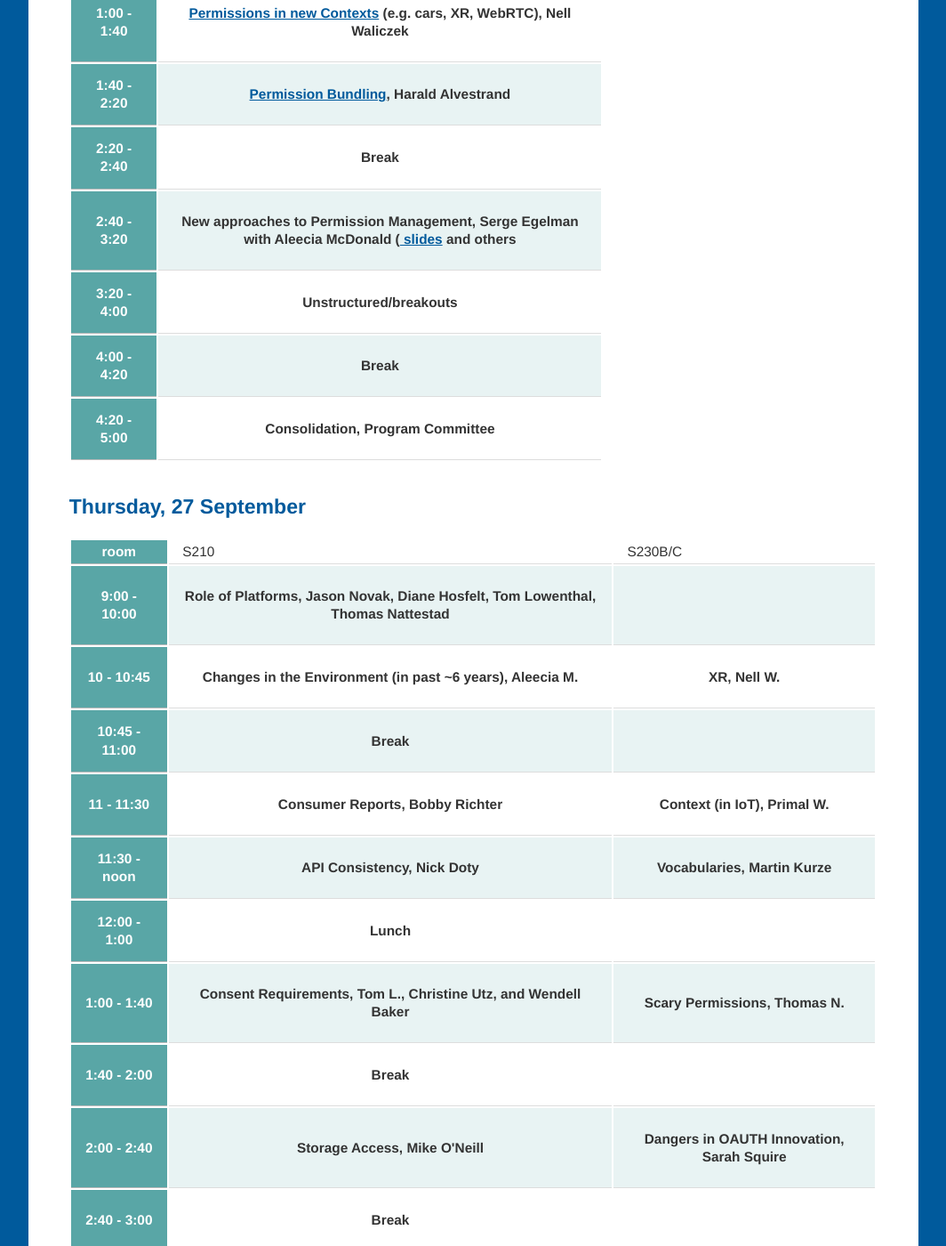
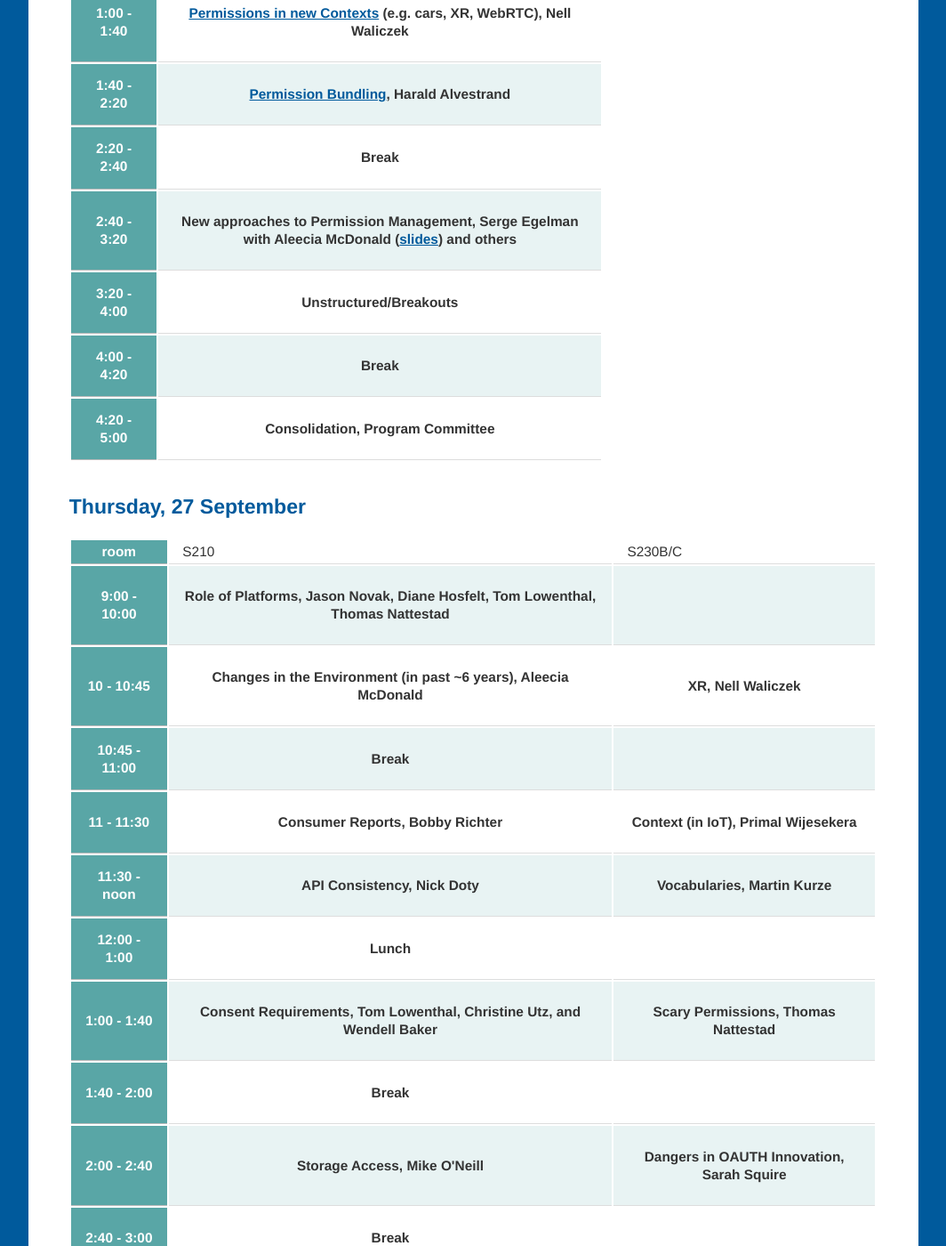
Before and after one commit to w3c/permissions-ws-2018, a Jekyll site: the page built from schedule.md, in a window 1280 px wide and 1400 px high, scrolled down 899 px. Shown: the whole window at 89% size, without its empty margins (108-1172 px from the left). Built offline with Jekyll 4.4.1, drawn with Linux system fonts in a browser that asks for light colours; our own code applies the rules of GitHub Pages for plain Markdown files.

Commit message:
minor cleanups/ full names

```diff
--- a/schedule.md
+++ b/schedule.md
@@ -64,13 +64,13 @@ layout: home
 <tr>
         <th>2:40 - 3:20</th>
         <td>
-            <p class="session-title">New approaches to Permission Management, Serge Egelman with Aleecia McDonald (<a href="https://www.w3.org/Privacy/permissions-ws-2018/w3c-am40.pdf"> slides</a> and others</p>
+            <p class="session-title">New approaches to Permission Management, Serge Egelman with Aleecia McDonald (<a href="https://www.w3.org/Privacy/permissions-ws-2018/w3c-am40.pdf">slides</a>) and others</p>
         </td>
     </tr>
        <tr>
         <th>3:20 - 4:00</th>
         <td>
-            <p class="session-title">Unstructured/breakouts</p>
+            <p class="session-title">Unstructured/Breakouts</p>
         </td>
     </tr>
            <tr>
@@ -105,10 +105,10 @@ layout: home
     <tr>
         <th>10 - 10:45</th>
         <td>
-            <p class="session-title">Changes in the Environment (in past ~6 years), Aleecia M. </p>
+            <p class="session-title">Changes in the Environment (in past ~6 years), Aleecia McDonald </p>
         </td>
         <td>
-            <p class="session-title">XR, Nell W.</p>
+            <p class="session-title">XR, Nell Waliczek</p>
         </td>
     </tr>
         <tr>
@@ -124,7 +124,7 @@ layout: home
             <p class="session-title">Consumer Reports, Bobby Richter</p>
         </td>
              <td>
-            <p class="session-title">Context (in IoT), Primal W.</p>
+            <p class="session-title">Context (in IoT), Primal Wijesekera</p>
         </td>
     </tr>
         <tr>
@@ -146,10 +146,10 @@ layout: home
         <tr>
         <th>1:00 - 1:40</th>
         <td>
-            <p class="session-title">Consent Requirements, Tom L., Christine Utz, and Wendell Baker </p>
+            <p class="session-title">Consent Requirements, Tom Lowenthal, Christine Utz, and Wendell Baker </p>
         </td>
                   <td>
-            <p class="session-title">Scary Permissions, Thomas N.</p>
+            <p class="session-title">Scary Permissions, Thomas Nattestad</p>
         </td>
     </tr>
        <tr>
```
